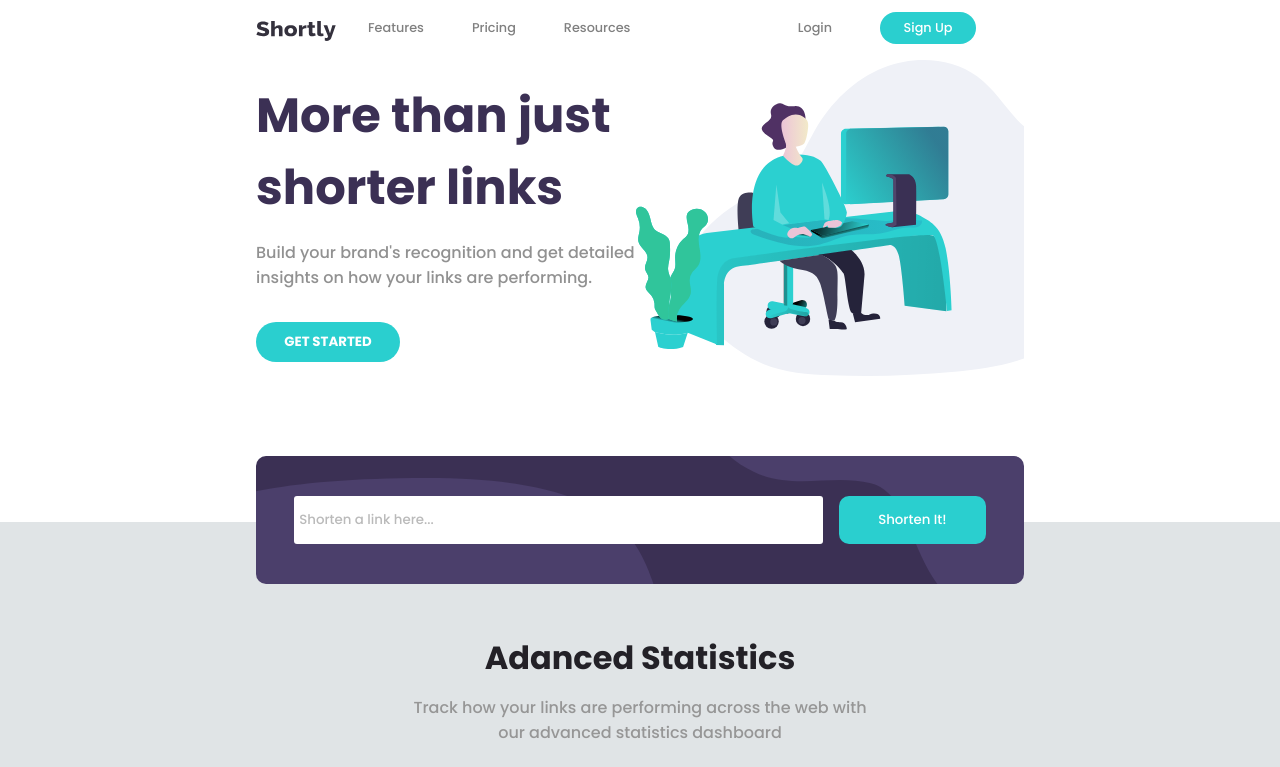
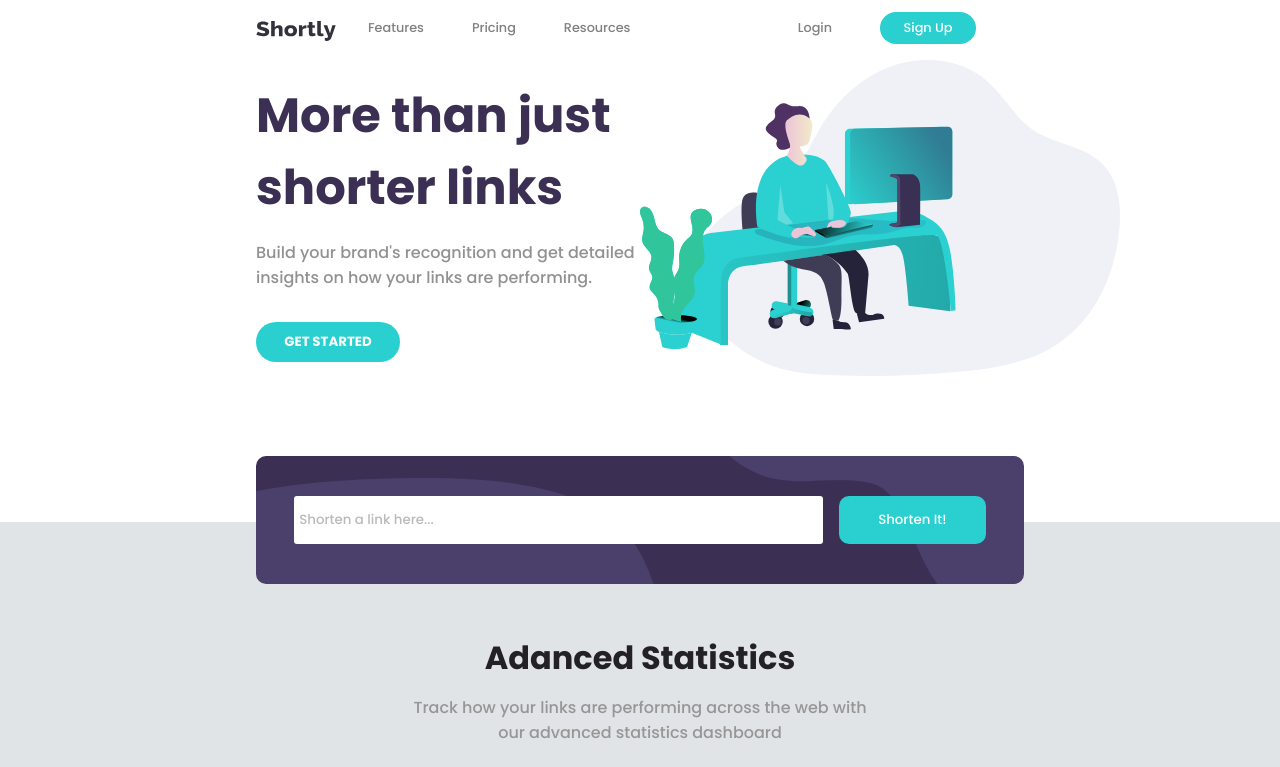
Before and after one commit to PiotrBablok/URLShorteningAPI, a React (Create React App) app: page / in a window 1280 px wide. Shown: the top 767 px of the page. Built offline with nearby package versions, Linux system fonts and the light colour scheme.

Commit message:
@media adjustments

```diff
--- a/src/Components/Header/Header.css
+++ b/src/Components/Header/Header.css
@@ -3,6 +3,10 @@ header {
     justify-content: center;
     width: 100vw;
     max-width: 100%;
+    background-image: url(../../images/illustration-working.svg);
+    background-repeat: no-repeat;
+    background-size: 380px auto;
+    background-position: center;
 }
 
 .siteNav {
@@ -11,10 +15,6 @@ header {
     height: 25rem;
     grid-template-columns: 7rem auto auto auto auto auto;
     grid-template-rows: 3.5rem 1fr;
-    background-image: url(../../images/illustration-working.svg);
-    background-repeat: no-repeat;
-    background-size: 380px auto;
-    background-position: center;
 }
 
 .logo {
@@ -38,15 +38,38 @@ header {
 }
 
 @media screen and (min-width: 56.31rem) {
-
     header {
-        width: 60vw;
+        background-position: 80% 3.75rem;
+        background-size: 30rem auto;
     }
     .siteNav {
-        background-position: 23.75rem 3.75rem;
-        background-size: 30rem auto;
+        width: 60vw;
     }
     .menuBar {
         display: none;
     }
 }
+
+@media screen and (min-width: 85rem) {
+    header {
+        background-position: 80% 3.75rem;
+    }
+}
+
+@media screen and (min-width: 100rem) {
+    header {
+        background-position: 70% 3.75rem;
+    }
+}
+
+@media screen and (min-width: 119rem) {
+    header {
+        background-position: 60% 3.75rem;
+    }
+}
+
+@media screen and (min-width: 144rem) {
+    header {
+        background-position: 50% 3.75rem;
+    }
+}
```
